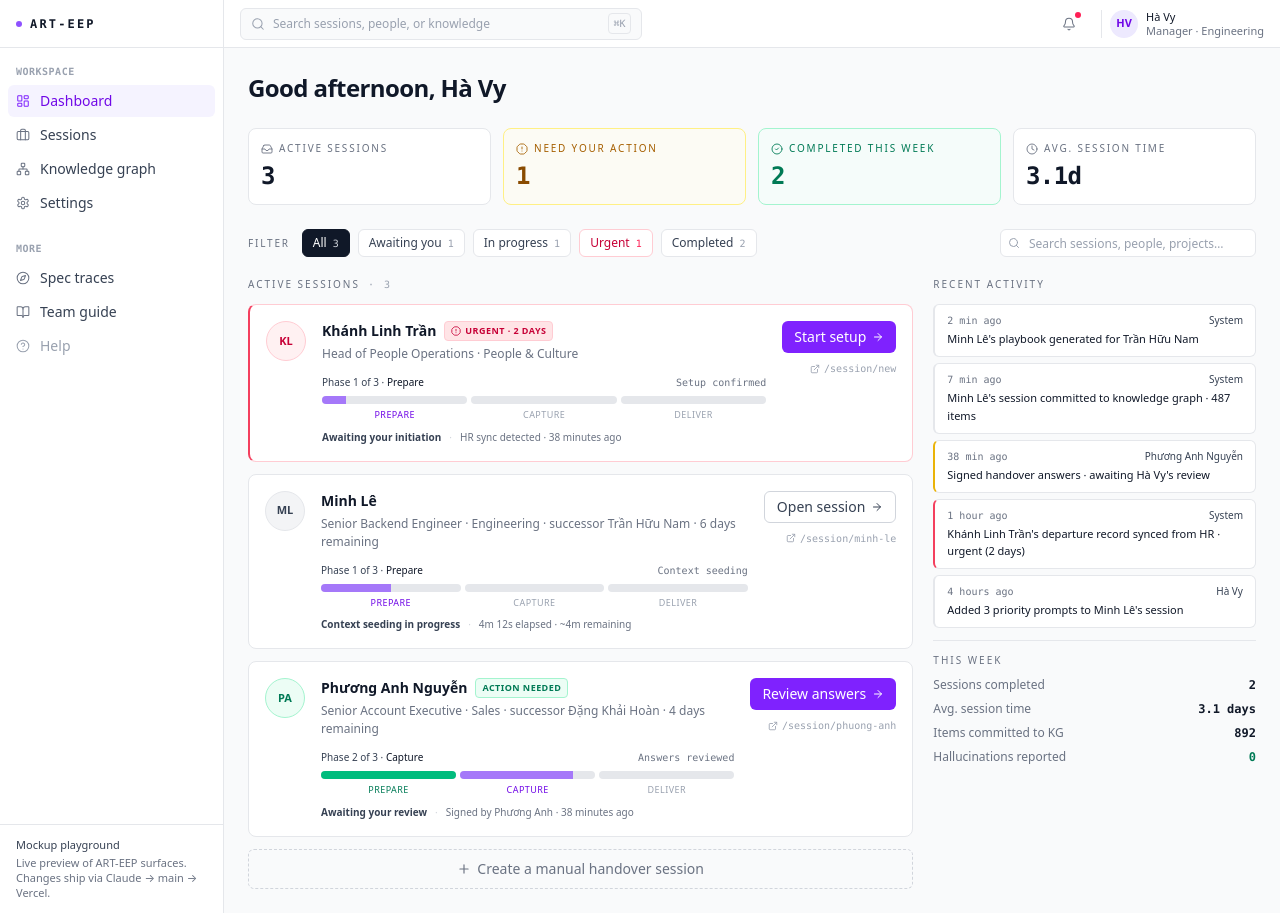
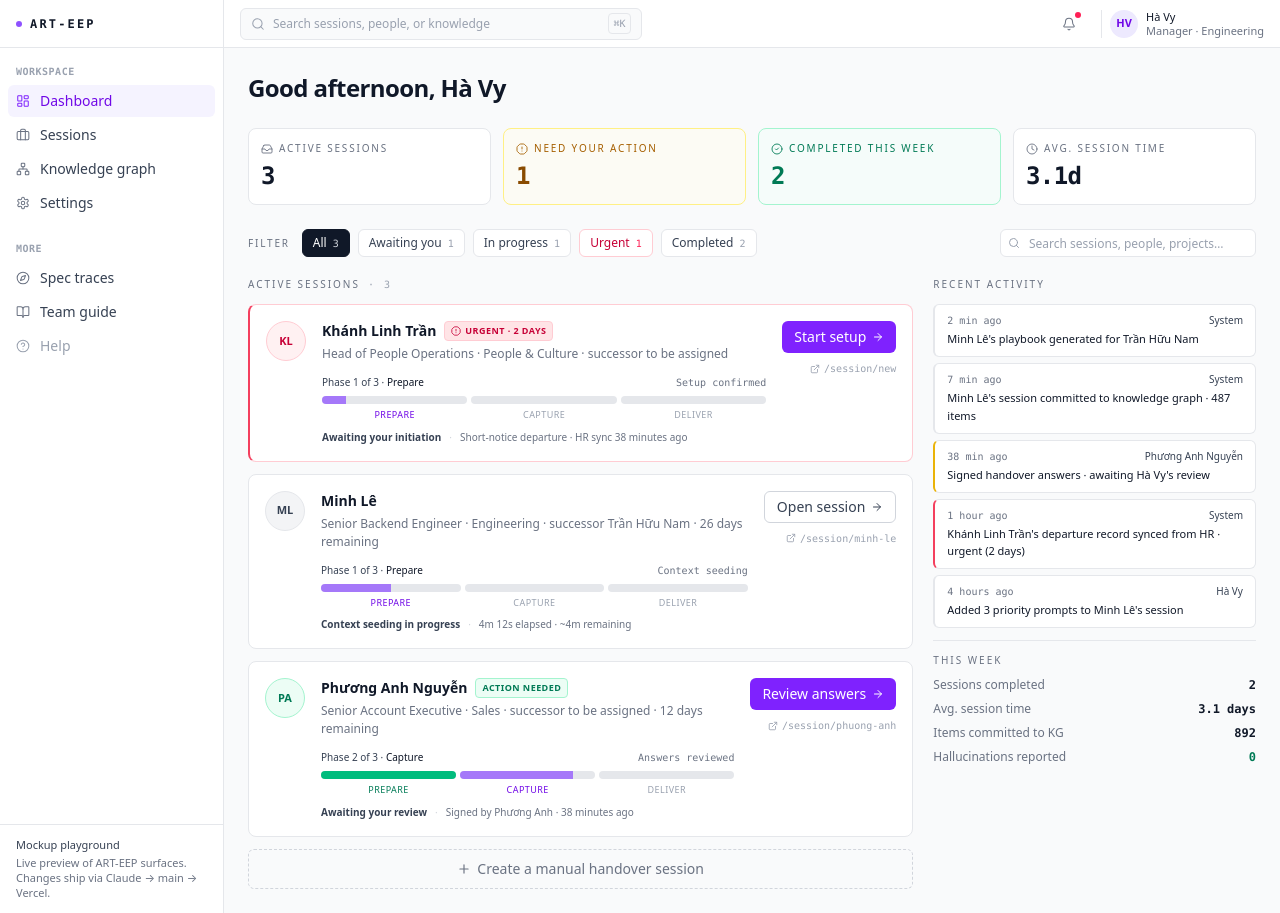
Before and after one commit to BuiDoanKhanhAnPrecioFishbone/esb-mockup, a Next.js app: page / in a window 1280 px wide. Built offline with nearby package versions, Linux system fonts and the light colour scheme.

Commit message:
feat(dashboard): apply 30-day offboarding policy (CL-111) — Minh 26d, Phương Anh 12d; successor optional (to be assigned); Khánh Linh stays urgent 2d exception

```diff
--- a/components/mockups/ha-vy-handover-dashboard.jsx
+++ b/components/mockups/ha-vy-handover-dashboard.jsx
@@ -26,6 +26,11 @@ import {
    voice interview. Dashboard renders no source chips or forms.
 
    CL-107 · labels + values only; explainer subtitles/paragraphs removed.
+   Policy (CL-111) · standard offboarding window is 30 days; the review
+   deadline is set 3–5 days before the last day so admin + offboarder
+   verify together. Successor is optional — may be assigned later or
+   left blank ("to be assigned"). Khánh Linh is the urgent short-notice
+   exception (2 days) that exercises the EX.2 edge case.
    ═══════════════════════════════════════════════════════════════════ */
 
 const FLOW = [
@@ -87,7 +92,7 @@ const SESSIONS_ACTIVE = [
     daysLeft: 2,
     urgency: "critical",
     statusText: "Awaiting your initiation",
-    activeDetail: "HR sync detected · 38 minutes ago",
+    activeDetail: "Short-notice departure · HR sync 38 minutes ago",
     action: { label: "Start setup", primary: true, route: "/session/new" },
     successor: null,
   },
@@ -97,7 +102,7 @@ const SESSIONS_ACTIVE = [
     role: "Senior Backend Engineer",
     dept: "Engineering",
     subStageId: 2,
-    daysLeft: 6,
+    daysLeft: 26,
     urgency: "in-progress",
     statusText: "Context seeding in progress",
     activeDetail: "4m 12s elapsed · ~4m remaining",
@@ -110,12 +115,12 @@ const SESSIONS_ACTIVE = [
     role: "Senior Account Executive",
     dept: "Sales",
     subStageId: 6,
-    daysLeft: 4,
+    daysLeft: 12,
     urgency: "needs-action",
     statusText: "Awaiting your review",
     activeDetail: "Signed by Phương Anh · 38 minutes ago",
     action: { label: "Review answers", primary: true, route: "/session/phuong-anh" },
-    successor: "Đặng Khải Hoàn",
+    successor: null,
   },
 ];
 
@@ -472,7 +477,9 @@ function SessionCard({ session }) {
 
           <p className="text-[12px] text-gray-500 mb-3">
             {session.role} · {session.dept}
-            {session.successor && <> · successor {session.successor}</>}
+            {session.successor
+              ? <> · successor {session.successor}</>
+              : <> · successor to be assigned</>}
             {!isUrgent && <> · {session.daysLeft} days remaining</>}
           </p>
 
```
